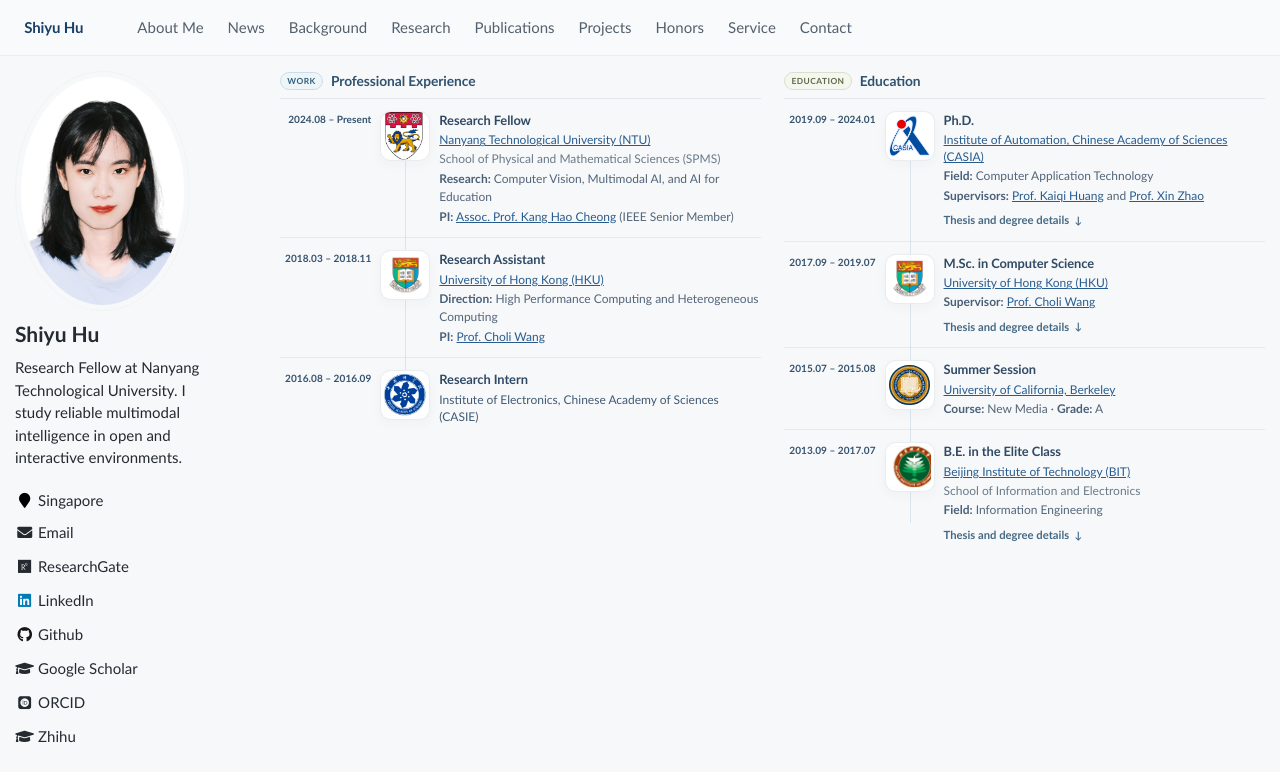
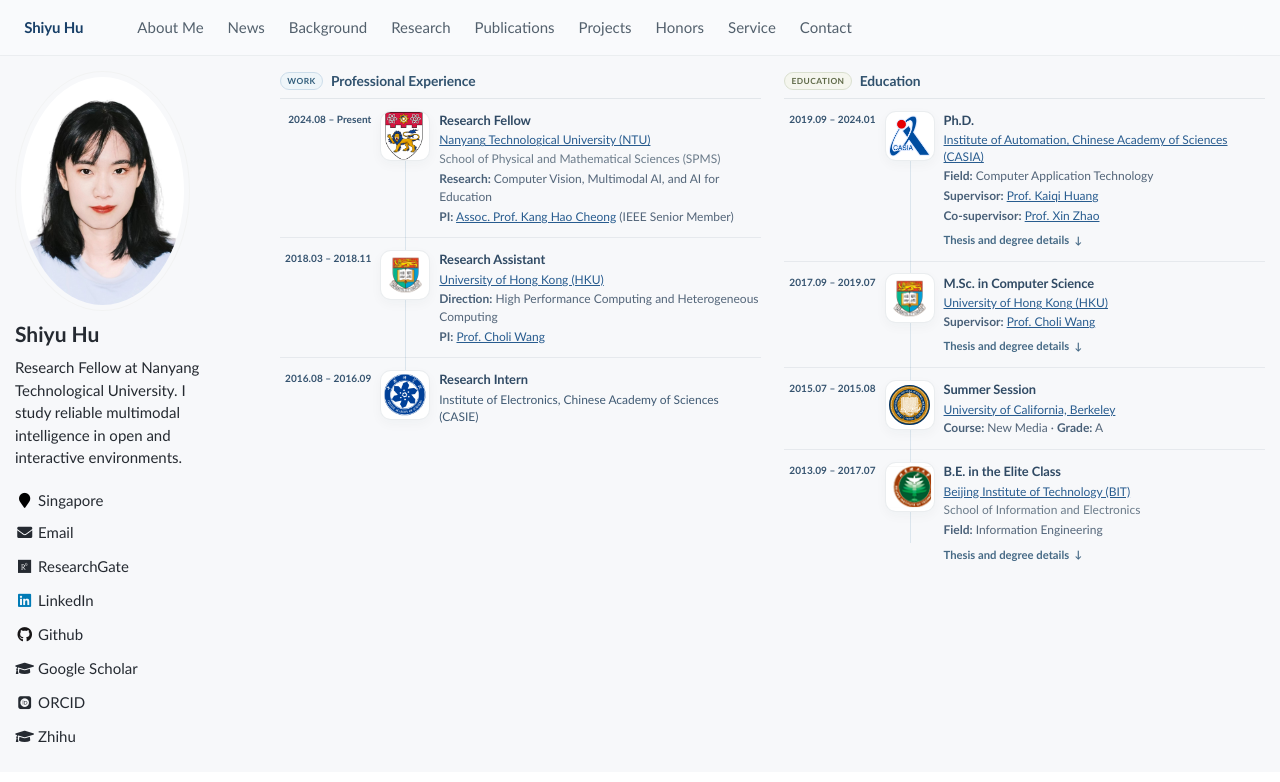
Before and after one commit to huuuuusy/huuuuusy.github.io, a Jekyll site: the page built from _pages/includes/background.md, in a window 1280 px wide. Shown: the top 782 px of the page. Built offline with Jekyll 4.4.1, drawn with Linux system fonts in a browser that asks for light colours; some web fonts are replaced; our own code applies the rules of GitHub Pages for plain Markdown files.

```diff
--- a/_pages/includes/background.md
+++ b/_pages/includes/background.md
@@ -62,7 +62,8 @@
           <h3>Ph.D.</h3>
           <p class="background-entry__institution"><a href="http://english.ia.cas.cn/">Institute of Automation, Chinese Academy of Sciences (CASIA)</a></p>
           <p class="background-entry__summary"><strong>Field:</strong> Computer Application Technology</p>
-          <p class="background-entry__summary"><strong>Supervisors:</strong> <a href="https://people.ucas.ac.cn/~huangkaiqi">Prof. Kaiqi Huang</a> and <a href="https://www.xinzhaoai.com/">Prof. Xin Zhao</a></p>
+          <p class="background-entry__summary"><strong>Supervisor:</strong> <a href="https://people.ucas.ac.cn/~huangkaiqi">Prof. Kaiqi Huang</a></p>
+          <p class="background-entry__summary"><strong>Co-supervisor:</strong> <a href="https://www.xinzhaoai.com/">Prof. Xin Zhao</a></p>
           <details class="background-details">
             <summary>Thesis and degree details</summary>
             <div class="background-details__body">
```
Also changed, not shown: _pages/includes/intro.md (+1 -1 lines).
